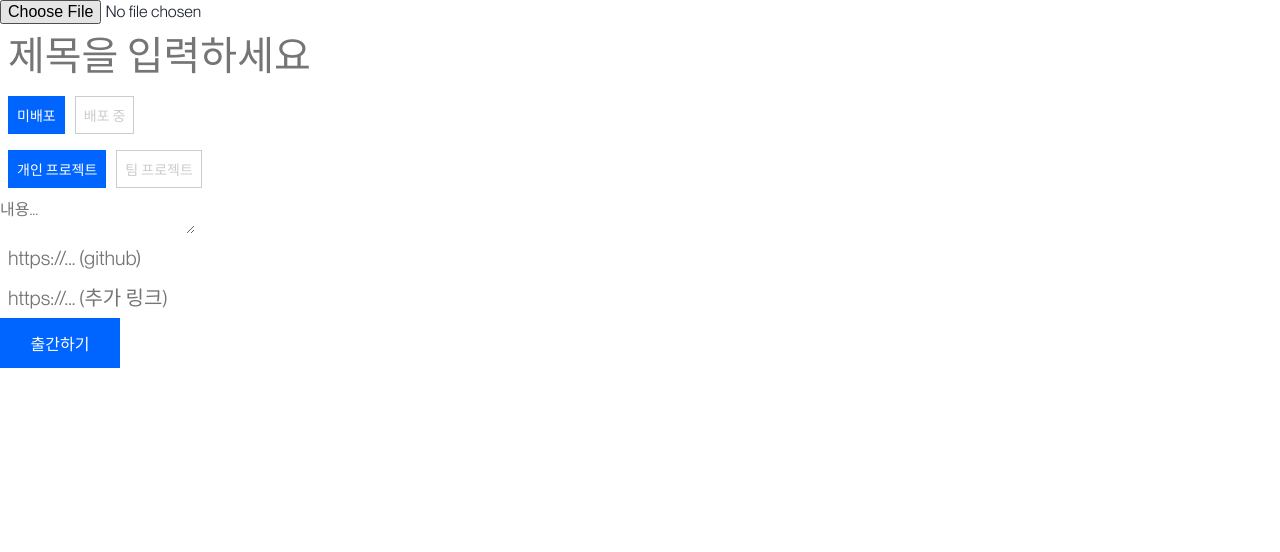
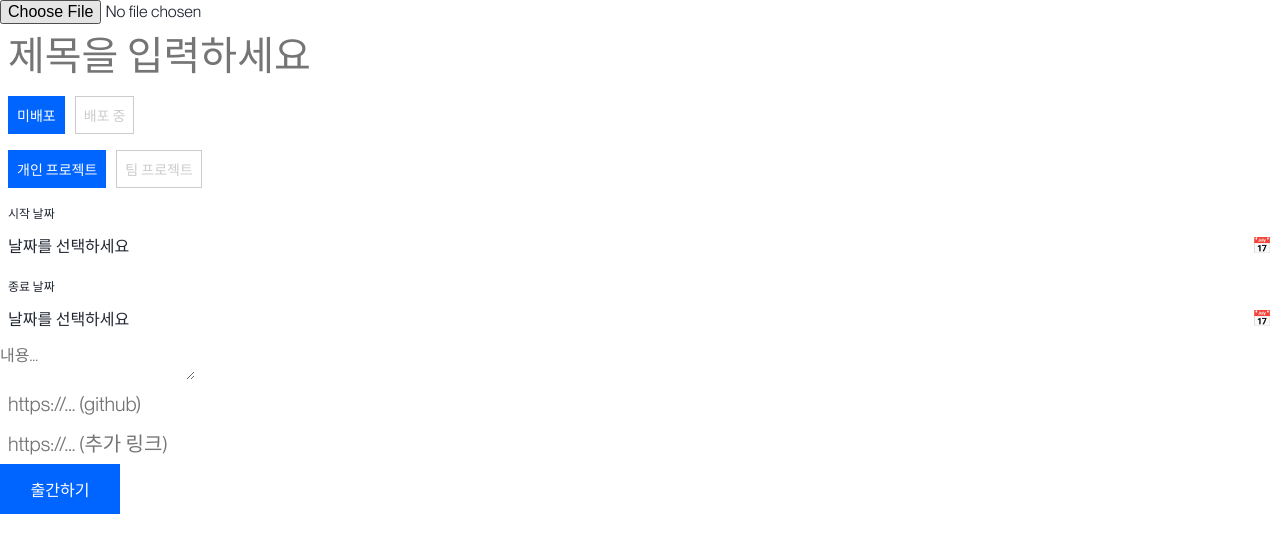
Before and after one commit to SeungWoo-Ahn/portfolio, a React (Vite) app: page /projects/new in a window 1280 px wide. Shown: the top 552 px of the page. Built offline with nearby package versions, Linux system fonts and the light colour scheme; no server answers.

Commit message:
#11 feat: date input 구현

```diff
--- /dev/null
+++ b/src/components/Form/Input/DateInput.module.css
@@ -0,0 +1,56 @@
+.container {
+    display: flex;
+    flex-direction: column;
+    gap: 8px;
+    position: relative;
+    width: 100%;
+    padding: 8px;
+}
+
+.label {
+    font-size: 12px;
+    font-weight: 500;
+}
+
+.input {
+    display: flex;
+    justify-content: space-between;
+    align-items: center;
+    width: 100%;
+    padding: 4px 0;
+    background: var(--color-white);
+    font-size: 16px;
+    font-weight: 400;
+    cursor: pointer;
+}
+
+/* react-calendar */
+.calendarPopup {
+    position: absolute;
+    top: 100%;
+    left: 0;
+    z-index: 2;
+    margin-top: 5px;
+    box-shadow: 0 10px 25px rgba(0, 0, 0, 0.15);
+    overflow: hidden;
+    background: var(--color-white);
+}
+
+:global(.react-calendar) {
+    border: none !important;
+}
+
+.saturday {
+    color: var(--color-primary) !important;
+}
+
+:global(.react-calendar__tile--now) {
+    background: #e6f7ff !important;
+    color: var(--color-primary) !important;
+    font-weight: bold;
+}
+
+:global(.react-calendar__tile--active).saturday {
+    background: var(--color-primary) !important;
+    color: var(--color-white) !important;
+}
--- /dev/null
+++ b/src/components/Form/Input/DateInput.tsx
@@ -0,0 +1,60 @@
+import { Controller, type Control, type FieldValues, type Path } from "react-hook-form";
+import styled from './DateInput.module.css';
+import Calendar from "react-calendar";
+import 'react-calendar/dist/Calendar.css';
+import { useRef, useState } from "react";
+import { dateMapper } from "../../../types/mapper/dateMapper";
+
+interface DateInputProps<T extends FieldValues> {
+    label: string;
+    name: Path<T>;
+    control: Control<T>;
+}
+
+export const DateInput = <T extends FieldValues>(
+    { label, name, control, }: DateInputProps<T>
+) => {
+    const [isOpen, setIsOpen] = useState(false);
+    const containerRef = useRef<HTMLDivElement>(null);
+
+    return (
+        <div className={styled.container} ref={containerRef}>
+            <label className={styled.label}>{label}</label>
+            <Controller
+                control={control}
+                name={name}
+                render={({ field: { value, onChange } }) => (
+                    <div className={styled.wrapper}>
+                        <div
+                            className={styled.input}
+                            onClick={() => setIsOpen(!isOpen)}>
+                            {value ? dateMapper.toFullDate(value) : '날짜를 선택하세요'}
+                            <span className={styled.icon}>📅</span>
+                        </div>
+                        {isOpen && (
+                            <div className={styled.calendarPopup}>
+                                <Calendar
+                                    calendarType='gregory'
+                                    value={value || new Date()}
+                                    tileClassName={({ date, view }) => {
+                                        if (view === 'month' && date.getDay() === 6) {
+                                            return styled.saturday;
+                                        }
+                                        return null;
+                                    }}
+                                    formatDay={(_, date) => date.getDate().toString()}
+                                    onChange={(date) => {
+                                        onChange(date);
+                                        setIsOpen(false);
+                                    }}
+                                />
+                            </div>
+                        )}
+                    </div>
+                )}
+            />
+        </div>
+    );
+};
+
+export default DateInput;
--- a/src/pages/PojectPost/ProjectPost.tsx
+++ b/src/pages/PojectPost/ProjectPost.tsx
@@ -13,6 +13,7 @@ import { useImageUpload } from "../../hooks/useImageUpload";
 import { projectCategoryEntries, projectMapper, projectStatusEntries } from "../../types/mapper/projectMapper";
 import type { ProjectCreatePayload } from "../../types/uiModel/projectUiModel";
 import Select from "../../components/Form/Input/Select";
+import DateInput from "../../components/Form/Input/DateInput";
 
 const ProjectPost = () => {
     const { id } = useParams<{ id: string }>();
@@ -20,7 +21,15 @@ const ProjectPost = () => {
     const editMode = Boolean(id);
     const navigate = useNavigate();
     const queryClient = useQueryClient();
-    const { register, handleSubmit, reset, watch, getValues, setValue } = useForm<ProjectCreatePayload>({
+    const {
+        register,
+        control,
+        handleSubmit,
+        reset,
+        watch,
+        getValues,
+        setValue,
+    } = useForm<ProjectCreatePayload>({
         defaultValues: {
             category: 'PERSONAL',
             status: 'NOT_DEPLOYED'
@@ -128,21 +137,14 @@ const ProjectPost = () => {
                     registration={register('category', {
                         required: true
                     })} />
-                {/* <TextInput
-                    type='date'
-                    registration={register('startDate', {
-                        required: true
-                    })}
-                />
-                <TextInput
-                    type='date'
-                    registration={register('endDate', {
-                        validate: (value, formValues) => {
-                            if (!value) return true;
-                            return value >= formValues.startDate || '종료일은 시작일보다 빠를 수 없습니다.'
-                        }
-                    })}
-                /> */}
+                <DateInput
+                    label='시작 날짜'
+                    name='startDate'
+                    control={control}/>
+                <DateInput
+                    label='종료 날짜'
+                    name='endDate'
+                    control={control}/>
                 <TextArea
                     placeholder='내용...'
                     disabled={imageUploadPending}
```
